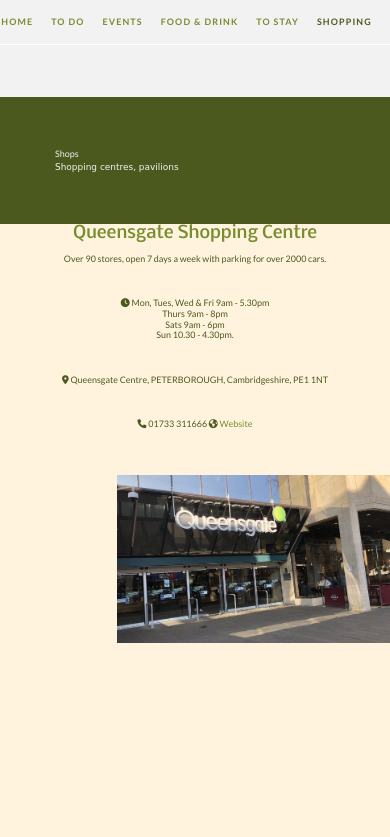
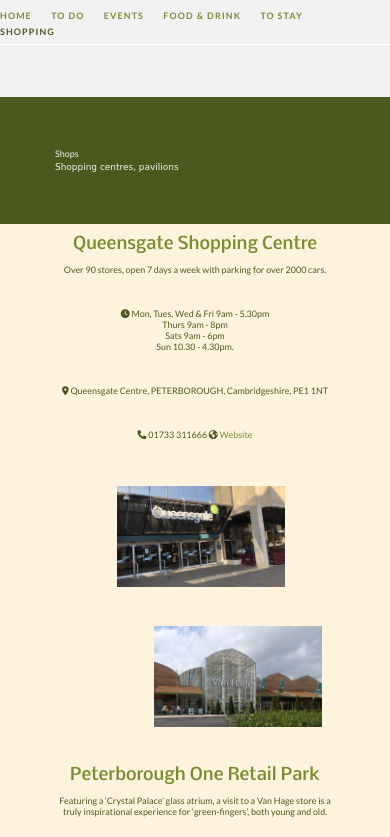
Before and after one commit to EgleUrl/Peterborough-Tourism, a plain HTML site: page shopping.html in a window 390 px wide. Shown: the top 837 px of the page. Drawn offline with nearby package versions, Linux system fonts and the light colour scheme; a web font is replaced by a local one.

Commit message:
Improved responsive
still issues with the navigation on some pages, but everything else is ok

```diff
--- a/style.css
+++ b/style.css
@@ -687,21 +687,21 @@ footer  {
     .map iframe {
         max-width: 100%;
     }
-    .menu-img-wrapper {
-        width: 18rem;
+    .menu-img-wrapper-events {
+        width: 30rem;
         height: 18rem;
+    }
+    .display-img-wrapper-events{
+        width: 30rem;
+        height: 18rem;
+        margin-left: 0;
     }
     .menu-right {
         align-items: center;
-
     }
     .display-left {
         align-items: center;
 
-    }
-    .display-img-wrapper {
-        width: 18rem;
-        height: 18rem;
     }
     .contact-left {
         display: none;
@@ -719,9 +719,11 @@ footer  {
     }
     .menu {
         flex-direction: column;
+        height: fit-content;
     }
     .display {
         flex-direction: column;
+        height: fit-content;
     }
     .menu-left {
         width: 100%;
@@ -732,6 +734,12 @@ footer  {
         width: 100%;
         text-align: center;
         margin-right: 0;
+    }
+    .menu-left h1 {
+        margin-top: 2rem;
+    }
+    .display-right h1 {
+        margin-top: 2rem;
     }
     .menu-left p{
         margin: 2rem auto 6rem auto;
@@ -756,11 +764,31 @@ footer  {
     .logo img {
         max-width: 55%;
     }
-
+    .popular-places {
+        text-align: center;
+        height: fit-content;
+        margin-bottom: 5rem;
+    }
+    .popular-images {
+        width: 100%;
+        height: 120%;
+        flex-direction: column;
+        align-items: center;
+        margin-top: -12rem;
+    }
+    .display-left-images {
+        flex-direction: column;
+    }
+    .menu-right-images {
+        flex-direction: column;
+    }
 }
 @media(max-width: 450px) {
     .logo {
         display: none;
+    }
+    .navigation {
+        font-size: small;
     }
     .map h1 {
         font-size: 4rem;
```
